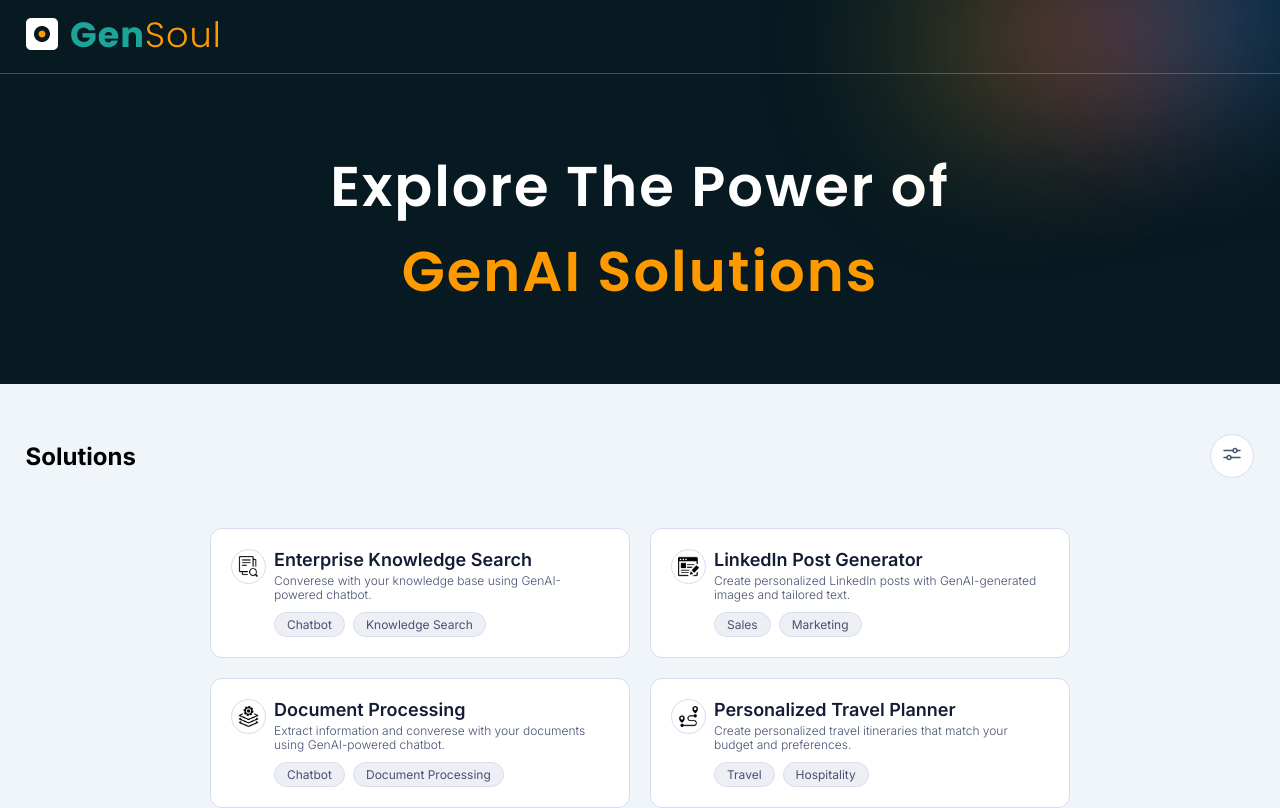
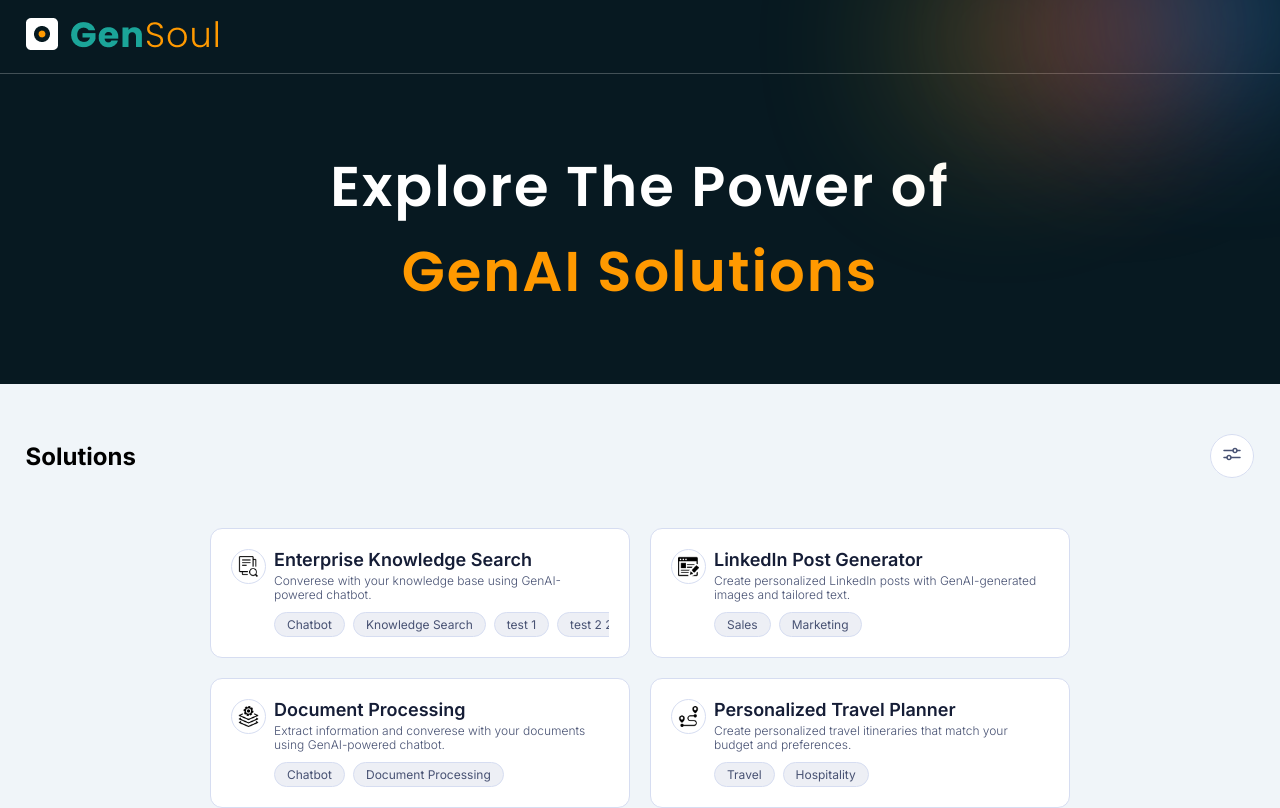
Before and after one commit to shajjar-emumba/gen-soul, an Angular app: page / in a window 1280 px wide. Shown: the top 808 px of the page. Built offline with nearby package versions, Linux system fonts and the light colour scheme.

Commit message:
fix(default-scroll): hide default scroll and add some tags to test the behaviour on windows

```diff
--- a/src/app/components/landing-page/solutions/card/card.component.scss
+++ b/src/app/components/landing-page/solutions/card/card.component.scss
@@ -29,7 +29,8 @@
   }
 
   &-content {
-    overflow: scroll;
+    overflow: hidden;
+
     h3 {
       font-size: 18px;
       font-weight: 600;
@@ -48,13 +49,24 @@
     }
   }
 }
+.tags-container {
+  width: 100%;
+  overflow: scroll;
+  scrollbar-width: none; /* For Firefox */
+  -ms-overflow-style: none; /* For Internet Explorer and Edge */
+
+  /* For Chrome, Safari, and Opera */
+  &::-webkit-scrollbar {
+    display: none;
+  }
+}
 
 .tag {
   border: 1px solid #d6ddf1;
   background-color: #edeff5;
   border-radius: 200px;
   padding: 4px 12px;
-  width: fit-content;
+  min-width: fit-content;
 
   p {
     font-size: 12px;
--- a/src/app/components/landing-page/solutions/filter/filter.component.scss
+++ b/src/app/components/landing-page/solutions/filter/filter.component.scss
@@ -52,6 +52,13 @@
   @media (max-width: 1000px) {
     max-width: 400px;
     overflow: scroll;
+    scrollbar-width: none; /* For Firefox */
+    -ms-overflow-style: none; /* For Internet Explorer and Edge */
+
+    /* For Chrome, Safari, and Opera */
+    &::-webkit-scrollbar {
+      display: none;
+    }
   }
 
   @media (max-width: 760px) {
--- a/src/app/components/modal/solution-content/solution-content.component.scss
+++ b/src/app/components/modal/solution-content/solution-content.component.scss
@@ -38,6 +38,7 @@
       display: flex;
       gap: 10px;
       align-items: center;
+      flex-wrap: wrap;
 
       .tag {
         border: 1px solid #f1e0d6;
--- a/src/app/model/dummy-content.ts
+++ b/src/app/model/dummy-content.ts
@@ -4,7 +4,7 @@ export const SOLUTIONS_DATA = [
     title: 'Enterprise Knowledge Search',
     short_desc:
       'Converese with your knowledge base using GenAI-powered chatbot.',
-    tags: ['Chatbot', 'Knowledge Search'],
+    tags: ['Chatbot', 'Knowledge Search', 'test 1', 'test 2  2 2 ', 'test 3'],
     long_desc:
       "Enterprise Knowledge Search leverages Retrieval-Augmented Generation (RAG) to enable conversational access to your company's knowledge base. The live solution provides limited access and allows users to ask questions specifically about Emumba. However, you can deploy it on your AWS account, using CloudFormation 1-click deployment option to add more documents. For advanced features like citation generation, conversation history, and RAG optimization, you can contact us for tailored solutions.",
     how_it_works: [
--- a/src/styles.scss
+++ b/src/styles.scss
@@ -75,3 +75,12 @@ p {
 .mat-mdc-checkbox {
   height: 30px;
 }
+
+.mat-mdc-menu-panel {
+  scrollbar-width: none; /* For Firefox */
+  -ms-overflow-style: none; /* For Internet Explorer and Edge */
+}
+
+.mat-mdc-menu-panel::-webkit-scrollbar {
+  display: none;
+}
```
